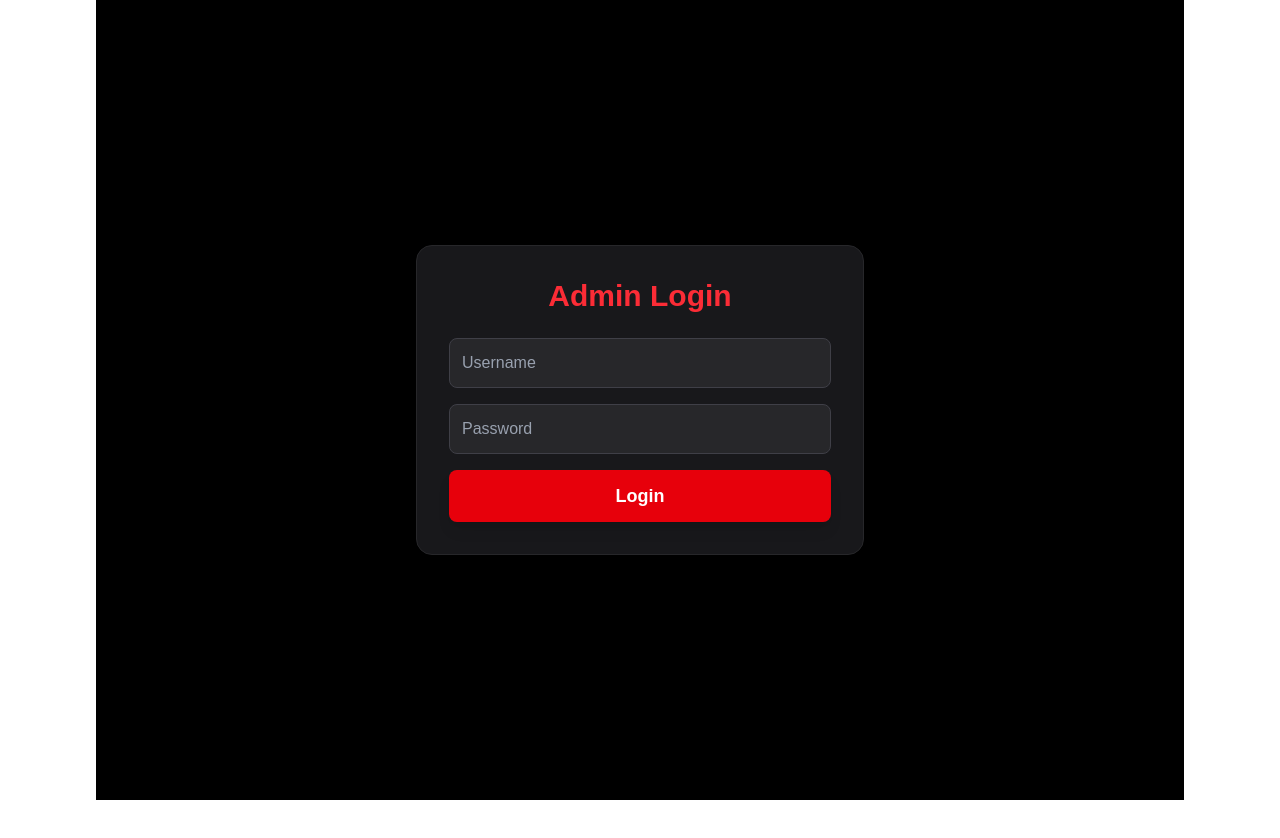
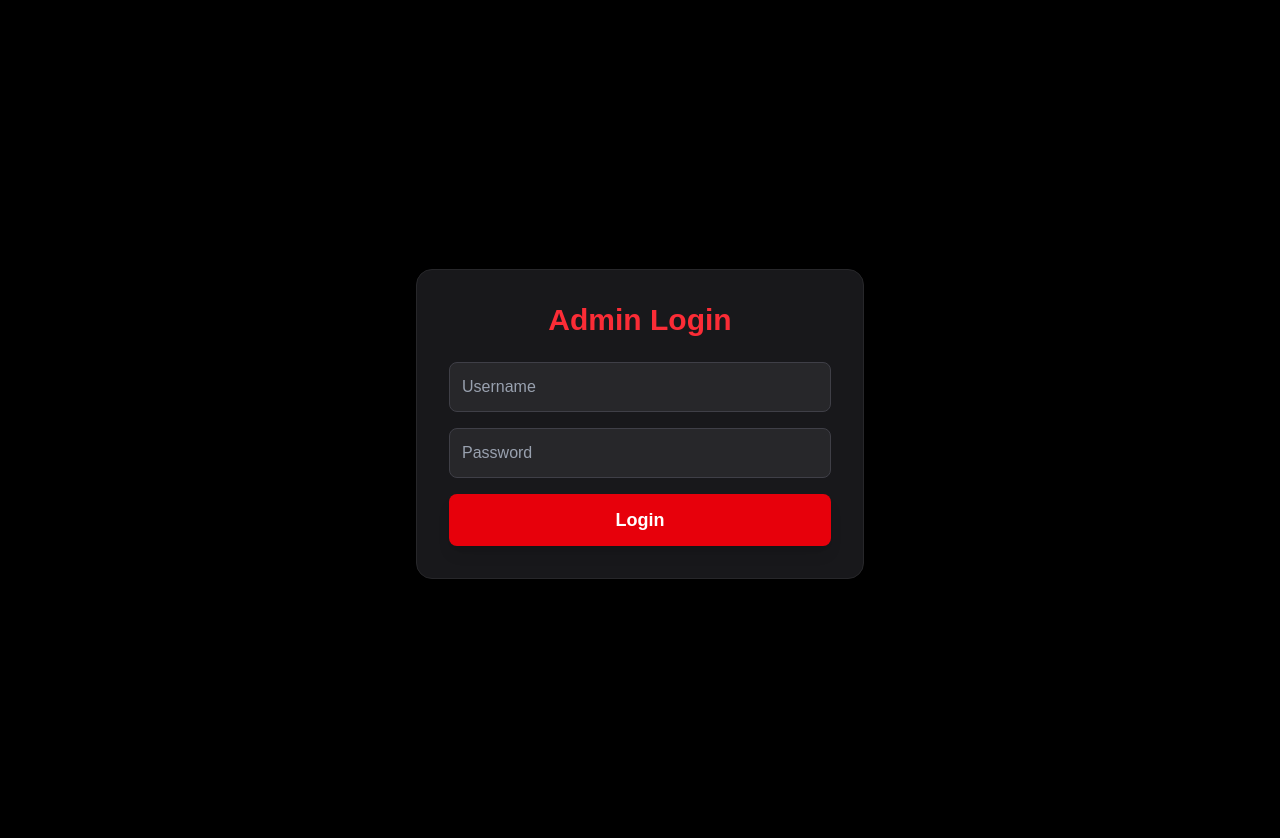
Before and after one commit to moecrosoft/voting_website, a Next.js app in the folder voting_website/: page /login in a window 1280 px wide. Shown: the top 838 px of the page. Built offline with nearby package versions, Linux system fonts and the light colour scheme.

Commit message:
update code

```diff
--- a/voting_website/src/app/layout.js
+++ b/voting_website/src/app/layout.js
@@ -22,25 +22,33 @@ export default function RootLayout({ children }) {
   const hideNavbar = pathname === "/login";
 
   return (
-    <html lang="en">
+    <html lang="en" className="bg-black">
       <body
         className={`
           ${geistSans.variable} ${geistMono.variable}
           min-h-screen bg-black text-white antialiased
         `}
       >
-        <div className="min-h-screen flex flex-col">
-          {!hideNavbar && <NavBar />}
+        {/* Full page wrapper */}
+        <div className="min-h-screen flex flex-col bg-black">
 
-          {/* Global responsive container for all pages */}
-          <main className="flex-1 w-full">
-            <div className="mx-auto w-full max-w-6xl px-4 sm:px-6 lg:px-8">
+          {/* Navbar */}
+          {!hideNavbar && (
+            <div className="bg-black border-b border-zinc-800">
+              <NavBar />
+            </div>
+          )}
+
+          {/* Main content */}
+          <main className="flex-1 w-full bg-black">
+            <div className="mx-auto w-full max-w-6xl px-4 sm:px-6 lg:px-8 py-6">
               {children}
             </div>
           </main>
 
-          {/* Small bottom spacing so content doesn't feel tight on mobile */}
-          <div className="h-8" />
+          {/* Bottom spacing */}
+          <footer className="h-8 bg-black" />
+
         </div>
       </body>
     </html>
--- a/voting_website/src/components/navBar.jsx
+++ b/voting_website/src/components/navBar.jsx
@@ -30,13 +30,16 @@ export default function NavBar() {
   }
 
   async function logout() {
+    // If you ARE using /api/logout, keep this:
     await fetch("/api/logout", { method: "POST" });
-    router.push("/login");
+
+    // Redirect
+    router.replace("/login");
     router.refresh();
   }
 
   return (
-    <nav className="sticky top-0 z-50 bg-red-600/90 backdrop-blur border-b border-red-700/40">
+    <nav className="sticky top-0 z-50 relative bg-red-600/90 backdrop-blur border-b border-red-700/40">
       <div className="mx-auto max-w-6xl px-4 sm:px-6 lg:px-8 py-3">
         <div className="flex items-center justify-between gap-3">
           {/* Brand */}
@@ -67,6 +70,7 @@ export default function NavBar() {
                 hover:bg-white hover:text-red-600 hover:border-white
                 transition-all duration-300 shadow-md
                 hover:scale-[1.03]
+                cursor-pointer
               "
             >
               Logout
@@ -76,7 +80,7 @@ export default function NavBar() {
           {/* Mobile menu button */}
           <button
             onClick={() => setOpen((v) => !v)}
-            className="md:hidden px-3 py-2 rounded-lg bg-red-700/40 border border-white/20"
+            className="md:hidden px-3 py-2 rounded-lg bg-red-700/40 border border-white/20 cursor-pointer"
             aria-label="Toggle menu"
           >
             <span className="text-white text-lg">{open ? "✕" : "☰"}</span>
@@ -85,7 +89,7 @@ export default function NavBar() {
 
         {/* Mobile dropdown */}
         {open && (
-          <div className="md:hidden mt-3 bg-red-700/30 border border-white/20 rounded-xl p-2 space-y-2">
+          <div className="md:hidden mt-3 bg-red-700/30 border border-white/20 rounded-xl p-2 space-y-2 relative z-[60] pointer-events-auto">
             <Link
               href="/admin"
               className={linkClass("/admin") + " block text-center"}
@@ -113,6 +117,8 @@ export default function NavBar() {
                 bg-black text-white border border-white/30
                 hover:bg-white hover:text-red-600 hover:border-white
                 transition-all duration-300 shadow-md
+                cursor-pointer
+                relative z-[70] pointer-events-auto
               "
             >
               Logout
```
